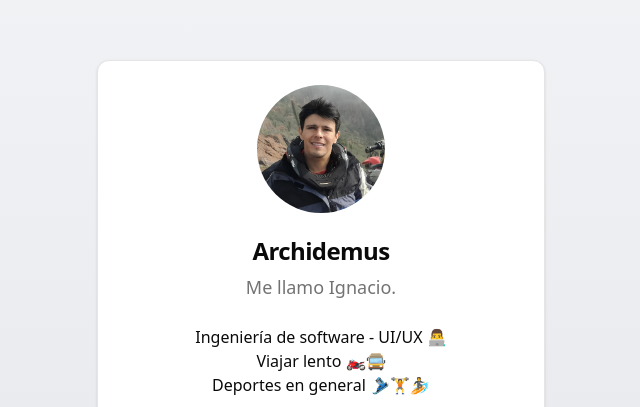
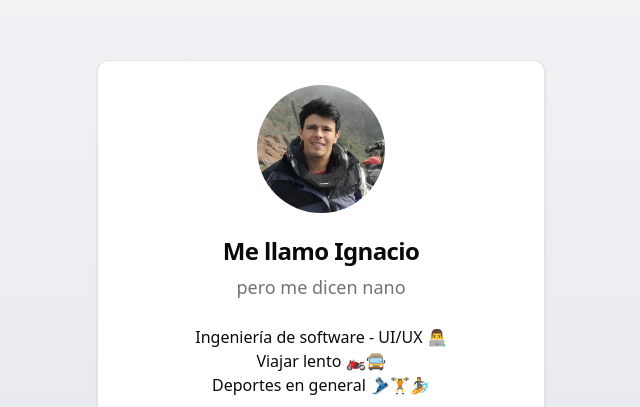
Before and after one commit to archidemus/archidemus.github.io, an Astro site: page / in a window 1280 px wide. Shown: the part 131-538 px from the top of the page, without its empty margins (319-959 px from the left). Built offline with nearby package versions, Linux system fonts and the light colour scheme; Astro itself is replaced by a stand-in of ours.

Commit message:
Some improves

```diff
--- a/src/components/PersonalPortfolio.tsx
+++ b/src/components/PersonalPortfolio.tsx
@@ -20,9 +20,9 @@ export default function Component() {
               <div className="animate-spin rounded-full h-32 w-32 border-b-2 border-gray-900"></div>
             </AvatarFallback>
           </Avatar>
-          <CardTitle className="text-2xl font-bold">Archidemus</CardTitle>
+          <CardTitle className="text-2xl font-bold">Me llamo Ignacio</CardTitle>
           <CardDescription className="text-lg">
-            Me llamo Ignacio.
+            pero me dicen nano
           </CardDescription>
         </CardHeader>
         <CardContent>
--- a/src/components/Recetas/Recetas.tsx
+++ b/src/components/Recetas/Recetas.tsx
@@ -1,12 +1,12 @@
 // src/App.tsx
 import { Button } from "@/components/ui/button";
 import { Input } from "@/components/ui/input";
+import { Label } from "@/components/ui/label";
 import sendPromptToChatGPT from "@/lib/sendPromptToChatGPT";
 import React, { useEffect, useState } from "react";
 import { YoutubeTranscript } from "youtube-transcript";
 import Local from "./Local";
 import { Results } from "./Results";
-import { Label } from "@/components/ui/label";
 
 interface TranscriptItem {
   text: string;
--- a/src/components/Recetas/Results.tsx
+++ b/src/components/Recetas/Results.tsx
@@ -7,8 +7,8 @@ import {
 } from "@/components/ui/accordion";
 import { Button } from "@/components/ui/button";
 import { ClipboardCopyIcon } from "lucide-react";
+import Markdown from "react-markdown";
 import Spinner from "../Spinner";
-import Markdown from "react-markdown";
 
 export function Results({
   transcript,
```
